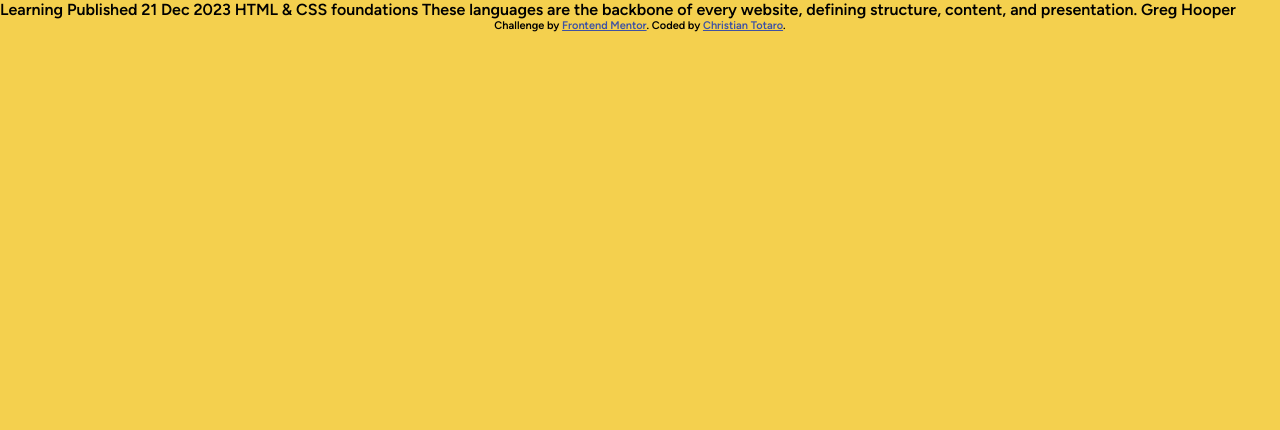
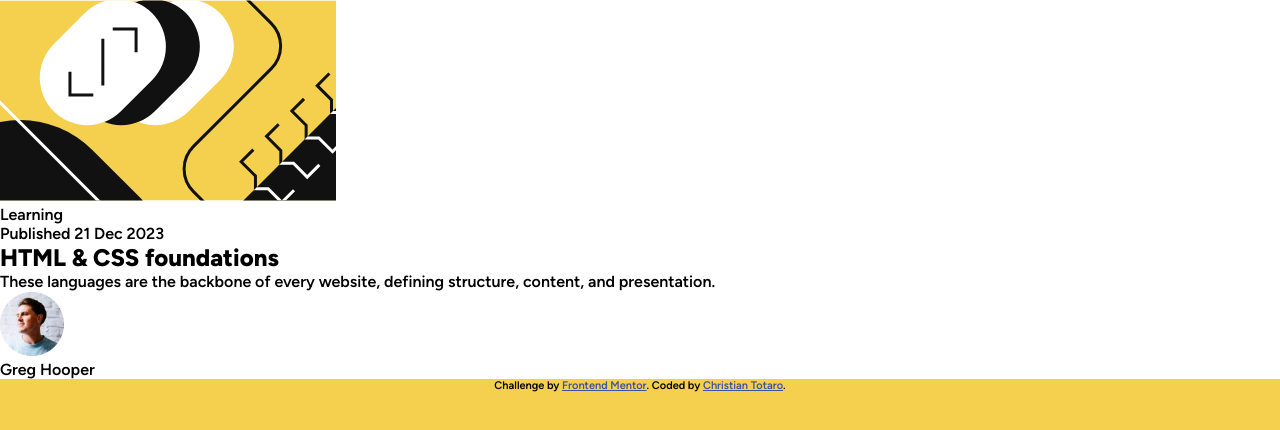
Before and after one commit to totarochristian/blog-preview-card, a plain HTML site: page index.html in a window 1280 px wide. Drawn offline with Linux system fonts and the light colour scheme; files whose address does not match are found by name.

Commit message:
Defined basic structure of the index page

```diff
--- a/index.html
+++ b/index.html
@@ -16,17 +16,21 @@
   </style>
 </head>
 <body>
-
-  Learning
-
-  Published 21 Dec 2023
-
-  HTML & CSS foundations
-
-  These languages are the backbone of every website, defining structure, content, and presentation.
-
-  Greg Hooper
-
+  <main role="main">
+    <div class="bg-white" role="content">
+      <img src="./assets/images/illustration-article.svg" alt="Illustration of the article">
+      <div>
+        <p>Learning</p>
+        <p>Published 21 Dec 2023</p>
+        <h2>HTML & CSS foundations</h2>
+        <p>These languages are the backbone of every website, defining structure, content, and presentation.</p>
+        <div>
+          <img src="./assets/images/image-avatar.webp" alt="Image of Greg Hooper, the author of the article">
+          <p>Greg Hooper</p>
+        </div>
+      </div>
+    </div>
+  </main>
   <div class="attribution">
     Challenge by <a href="https://www.frontendmentor.io?ref=challenge" target="_blank">Frontend Mentor</a>.
     Coded by <a href="#">Christian Totaro</a>.
```
